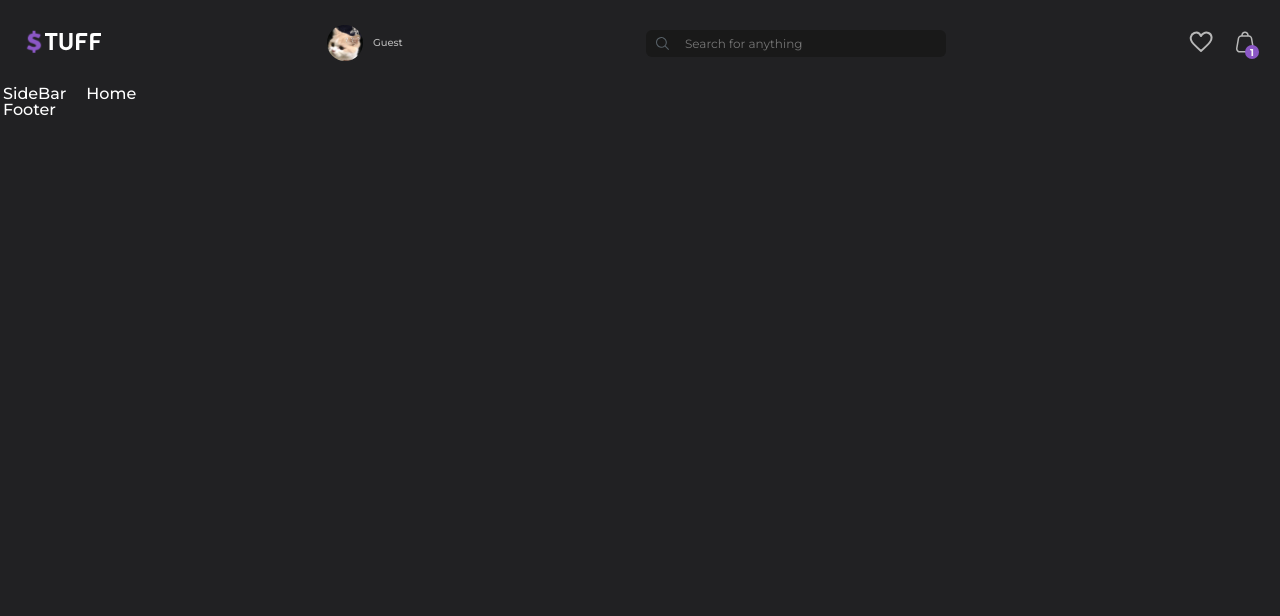
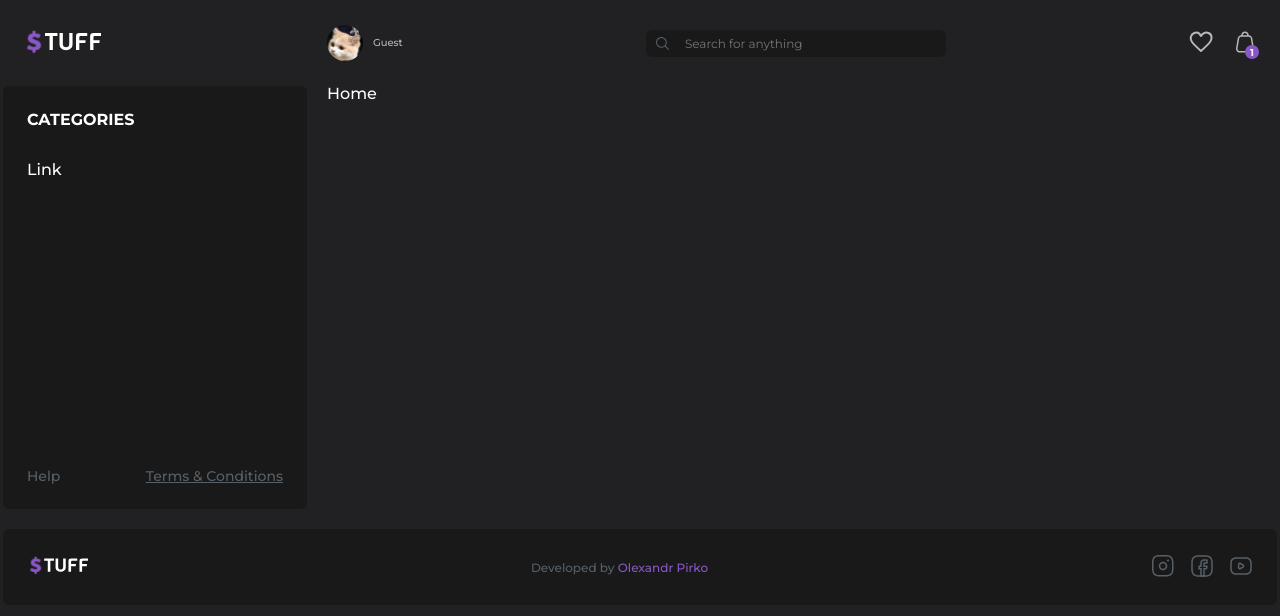
Before and after one commit to AlexPirko/react-fancy-shop, a React (Create React App) app: page / in a window 1280 px wide. Shown: the top 616 px of the page. Built offline with nearby package versions, Linux system fonts and the light colour scheme; a web font is replaced by a local one.

Commit message:
add footer and sidebar

```diff
--- a/package.json
+++ b/package.json
@@ -8,6 +8,7 @@
     "@testing-library/react": "^13.4.0",
     "@testing-library/user-event": "^13.5.0",
     "axios": "^1.5.1",
+    "classnames": "^2.3.2",
     "react": "^18.2.0",
     "react-dom": "^18.2.0",
     "react-router-dom": "^6.17.0",
--- a/src/components/Footer/Footer.jsx
+++ b/src/components/Footer/Footer.jsx
@@ -1,7 +1,47 @@
+import styles from '../../styles/Footer.module.css';
+
 import React from 'react';
+import { Link } from 'react-router-dom';
+
+import { ROUTES } from '../../utils/routes';
+import LOGO from '../../images/logo.svg';
 
 const Footer = () => {
-    return <div>Footer</div>;
+    return (
+        <section className={styles.footer}>
+            <div className={styles.logo}>
+                <Link to={ROUTES.HOME}>
+                    <img src={LOGO} alt='logo' />
+                </Link>
+            </div>
+            <div className={styles.rights}>
+                Developed by{' '}
+                <a href='https://github.com/AlexPirko/' target='_blank' rel='noreferrer'>
+                    Olexandr Pirko
+                </a>
+            </div>
+
+            <div className={styles.socials}>
+                <a href='https://instagram.com' target='_blank' rel='noreferrer'>
+                    <svg className='icon'>
+                        <use xlinkHref={`${process.env.PUBLIC_URL}/sprite.svg#instagram`} />
+                    </svg>
+                </a>
+
+                <a href='https://facebook.com' target='_blank' rel='noreferrer'>
+                    <svg className='icon'>
+                        <use xlinkHref={`${process.env.PUBLIC_URL}/sprite.svg#facebook`} />
+                    </svg>
+                </a>
+
+                <a href='https://youtube.com' target='_blank' rel='noreferrer'>
+                    <svg className='icon'>
+                        <use xlinkHref={`${process.env.PUBLIC_URL}/sprite.svg#youtube`} />
+                    </svg>
+                </a>
+            </div>
+        </section>
+    );
 };
 
 export default Footer;
--- a/src/components/SideBar/SideBar.jsx
+++ b/src/components/SideBar/SideBar.jsx
@@ -1,7 +1,31 @@
+import styles from '../../styles/Sidebar.module.css';
+import cl from 'classnames';
+
 import React from 'react';
+import { NavLink } from 'react-router-dom';
 
 const SideBar = () => {
-    return <div>SideBar</div>;
+    return (
+        <section className={styles.sidebar}>
+            <div className={styles.title}>CATEGORIES</div>
+            <nav>
+                <ul className={styles.menu}>
+                    <li>
+                        <NavLink to={`/categories/${1}`}>Link</NavLink>
+                    </li>
+                </ul>
+            </nav>
+
+            <div className={styles.footer}>
+                <a href='/help' target='_blank' className={styles.link}>
+                    Help
+                </a>
+                <a href='/terms' target='_blank' className={cl(styles.link, styles.link_terms)}>
+                    Terms & Conditions
+                </a>
+            </div>
+        </section>
+    );
 };
 
 export default SideBar;
--- a/src/styles/Sidebar.module.css
+++ b/src/styles/Sidebar.module.css
@@ -25,6 +25,10 @@
   text-transform: capitalize;
 }
 
+.link_terms {
+  text-decoration: underline;
+}
+
 .link:hover {
   color: var(--white);
 }
--- a/src/utils/routes.js
+++ b/src/utils/routes.js
@@ -1,4 +1,5 @@
 export const ROUTES = {
     HOME: '/',
     CART: '/cart',
+    CATEGORY: '/categories/:id',
 };
```
Also changed, not shown: 1 other file (tests, documents, lock files or other folders).
